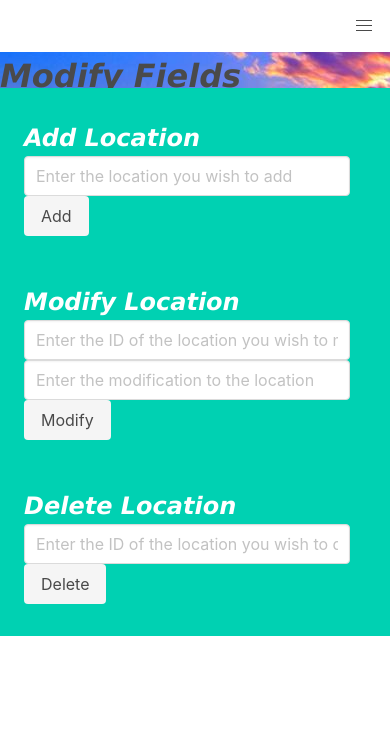
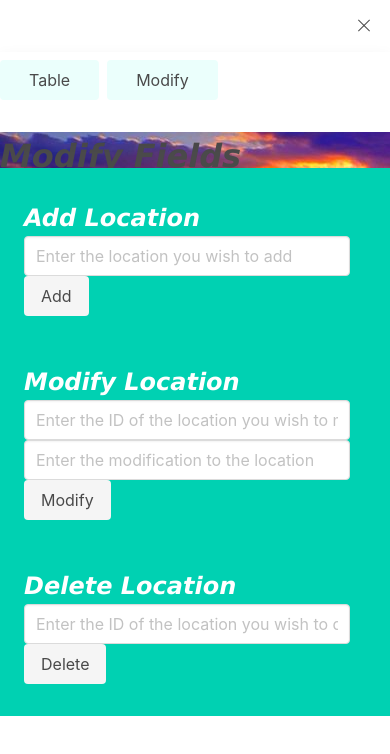
Before and after one commit to s-patel30/INST377_Final_Project, a website: page public/modify.html in a window 390 px wide. Both pictures are taken after a click on the button "menu". Drawn offline with nearby package versions, Linux system fonts and the light colour scheme.

Commit message:
getting navbar burger to WORK

```diff
--- a/public/modify.html
+++ b/public/modify.html
@@ -11,7 +11,7 @@
     <body>
         <nav class="navbar" role="navigation" aria-label="main navigation">
             <div class="navbar-brand">
-                <a role="button" class="navbar-burger" aria-label="menu" aria-expanded="false" data-target="navbarBasicExample">
+                <a role="button" class="navbar-burger" aria-label="menu" aria-expanded="false" data-target="navbarBasicExample" onclick="toggleBurger()">
                     <span aria-hidden="true"></span>
                     <span aria-hidden="true"></span>
                     <span aria-hidden="true"></span>
--- a/public/modify.js
+++ b/public/modify.js
@@ -1,3 +1,10 @@
+function toggleBurger() {
+    var burger = document.querySelector('.navbar-burger');
+    var menu = document.querySelector('.navbar-menu');
+    burger.classList.toggle('is-active');
+    menu.classList.toggle('is-active');
+}
+
 async function addLocation() {
     const data = JSON.stringify({
         location_name: document.querySelector('#loc-put-text').value
```
Also changed, not shown: public/table.html (+1 -1 lines), public/table.js (+7 -0 lines).
